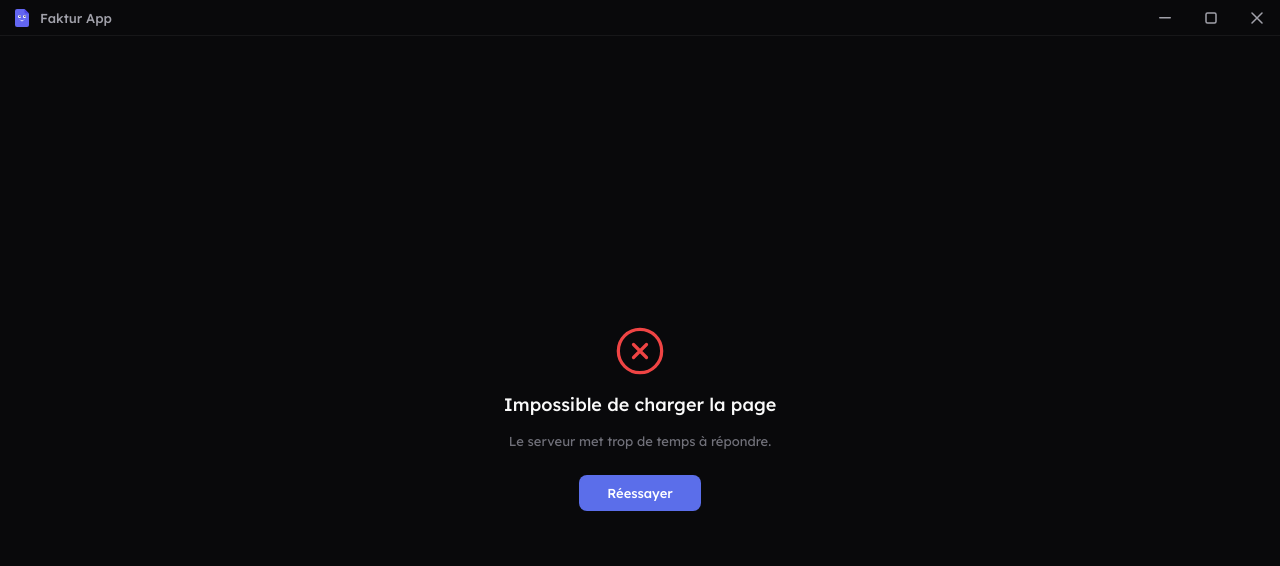
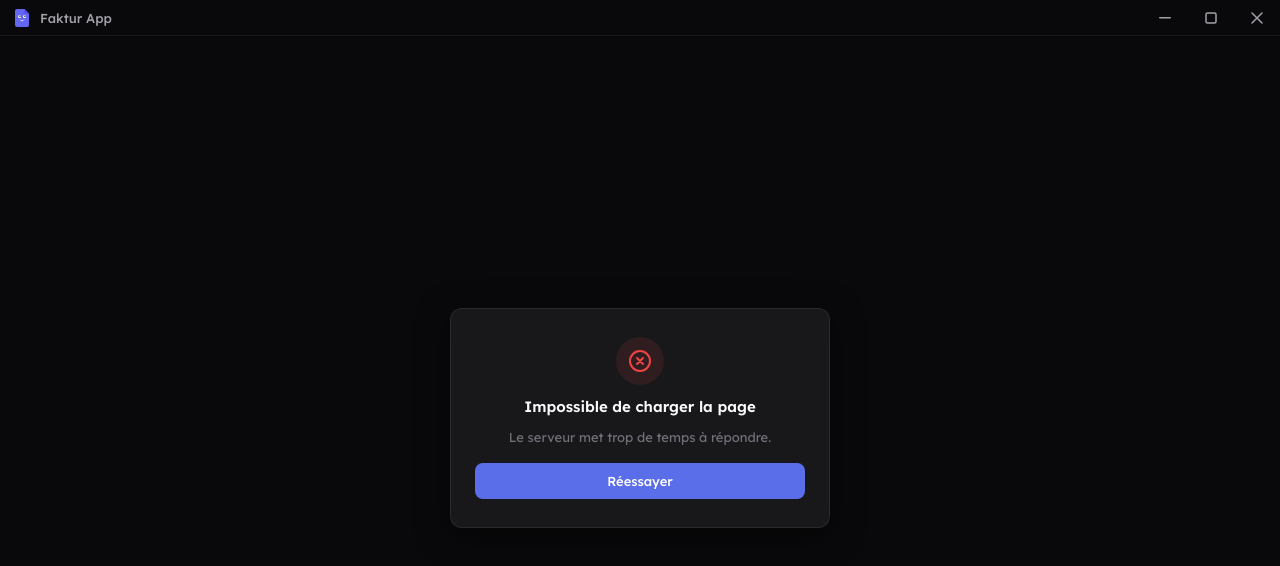
Before and after one commit to fakturapp/faktur-desktop, an Electron app: page public/shell.html in a window 1280 px wide. Drawn offline with Linux system fonts and the light colour scheme; no server answers.

Commit message:
feat: robust error detection with card-style overlay for build
- Forward webview did-fail-load from main process via IPC as fallback
- Redesign error overlay as centered card with border and shadow
- Shared error message map and showLoadError function

```diff
--- a/public/shell.html
+++ b/public/shell.html
@@ -50,19 +50,33 @@
     /* ── Error overlay ── */
     #error-overlay {
       position: absolute; inset: 0; background: #09090b;
-      display: none; flex-direction: column; align-items: center;
-      justify-content: center; gap: 16px; z-index: 100;
+      display: none; align-items: center; justify-content: center;
+      z-index: 100;
     }
     #error-overlay.visible { display: flex; }
-    #error-overlay .error-icon { color: #ef4444; }
-    #error-overlay h2 { font-size: 18px; font-weight: 500; color: #fafafa; }
-    #error-overlay p { font-size: 13px; color: #71717a; max-width: 340px; text-align: center; line-height: 1.5; }
-    #error-overlay .retry-btn {
-      margin-top: 8px; padding: 10px 28px; border: none; border-radius: 8px;
+    .error-card {
+      width: 380px; max-width: calc(100% - 2rem);
+      background: #18181b; border: 1px solid rgba(255,255,255,0.08);
+      border-radius: 12px; padding: 28px 24px;
+      box-shadow: 0 8px 32px rgba(0,0,0,0.5);
+      display: flex; flex-direction: column; align-items: center;
+      gap: 12px; text-align: center;
+    }
+    .error-card .error-icon {
+      width: 48px; height: 48px; border-radius: 50%;
+      background: rgba(239,68,68,0.1);
+      display: flex; align-items: center; justify-content: center;
+      color: #ef4444;
+    }
+    .error-card h2 { font-size: 15px; font-weight: 600; color: #fafafa; margin: 0; }
+    .error-card p { font-size: 13px; color: #71717a; max-width: 320px; line-height: 1.5; margin: 0; }
+    .error-card .error-actions { display: flex; gap: 8px; width: 100%; margin-top: 4px; }
+    .error-card .retry-btn {
+      flex: 1; padding: 10px 16px; border: none; border-radius: 8px;
       background: #5b6eea; color: white; font-family: inherit; font-size: 13px;
       font-weight: 500; cursor: pointer; transition: background 0.15s;
     }
-    #error-overlay .retry-btn:hover { background: #4c5fdb; }
+    .error-card .retry-btn:hover { background: #4c5fdb; }
 
     /* ── Password save bar ── */
     #pw-bar {
@@ -243,15 +257,21 @@
   <div id="content">
     <webview id="site" partition="persist:faktur" allowpopups></webview>
 
-    <!-- Error overlay (icone rouge) -->
+    <!-- Error overlay -->
     <div id="error-overlay">
-      <svg class="error-icon" width="52" height="52" viewBox="0 0 24 24" fill="none" stroke="currentColor" stroke-width="1.5" stroke-linecap="round" stroke-linejoin="round">
+      <div class="error-card">
+        <div class="error-icon">
+          <svg width="24" height="24" viewBox="0 0 24 24" fill="none" stroke="currentColor" stroke-width="2" stroke-linecap="round" stroke-linejoin="round">
             <circle cx="12" cy="12" r="10"/>
             <path d="M15 9l-6 6M9 9l6 6"/>
           </svg>
+        </div>
         <h2>Impossible de charger la page</h2>
         <p id="error-message">Vérifiez votre connexion internet et réessayez.</p>
+        <div class="error-actions">
           <button class="retry-btn" id="retry-btn">Réessayer</button>
+        </div>
+      </div>
     </div>
 
     <!-- Password save bar -->
@@ -368,12 +388,7 @@
       clearTimeout(loadTimeout);
     });
 
-    // Vrai échec de chargement
-    webview.addEventListener('did-fail-load', (e) => {
-      clearTimeout(loadTimeout);
-      if (e.errorCode === -3) return; // navigation annulée, ignorer
-      errorOverlay.classList.add('visible');
-      const messages = {
+    const errorMessages = {
       '-2': 'Impossible de se connecter au serveur.',
       '-6': 'Adresse introuvable.',
       '-7': 'Délai de connexion dépassé.',
@@ -387,14 +402,30 @@
       '-200': 'Certificat de sécurité invalide.',
       '-201': 'Certificat de sécurité expiré.',
     };
-      errorMessage.textContent = messages[String(e.errorCode)]
+
+    function showLoadError(code) {
+      errorOverlay.classList.add('visible');
+      errorMessage.textContent = errorMessages[String(code)]
         || 'Vérifiez votre connexion internet et réessayez.';
+    }
+
+    // Vrai échec de chargement
+    webview.addEventListener('did-fail-load', (e) => {
+      clearTimeout(loadTimeout);
+      if (e.errorCode === -3) return; // navigation annulée, ignorer
+      showLoadError(e.errorCode);
     });
 
     retryBtn.addEventListener('click', () => {
       errorOverlay.classList.remove('visible');
       startLoadTimeout();
       webview.reload();
+    });
+
+    // Fallback: main process forwards webview load errors via IPC
+    window.fakturShell.onWebviewLoadError((data) => {
+      if (data.errorCode === -3) return;
+      showLoadError(data.errorCode);
     });
 
     /* ═══════════════════════════════════════════
--- a/src/preload.js
+++ b/src/preload.js
@@ -23,5 +23,8 @@ contextBridge.exposeInMainWorld('fakturShell', {
 
   // Credentials
   saveCredentials: (data) => ipcRenderer.invoke('save-credentials', data),
-  getCredentials: (url) => ipcRenderer.invoke('get-credentials', url)
+  getCredentials: (url) => ipcRenderer.invoke('get-credentials', url),
+
+  // Load error forwarded from main process
+  onWebviewLoadError: (cb) => ipcRenderer.on('webview-load-error', (_, d) => cb(d))
 });
```
Also changed, not shown: src/window.js (+9 -0 lines). Lines whose indentation alone changed are shown as unchanged.
